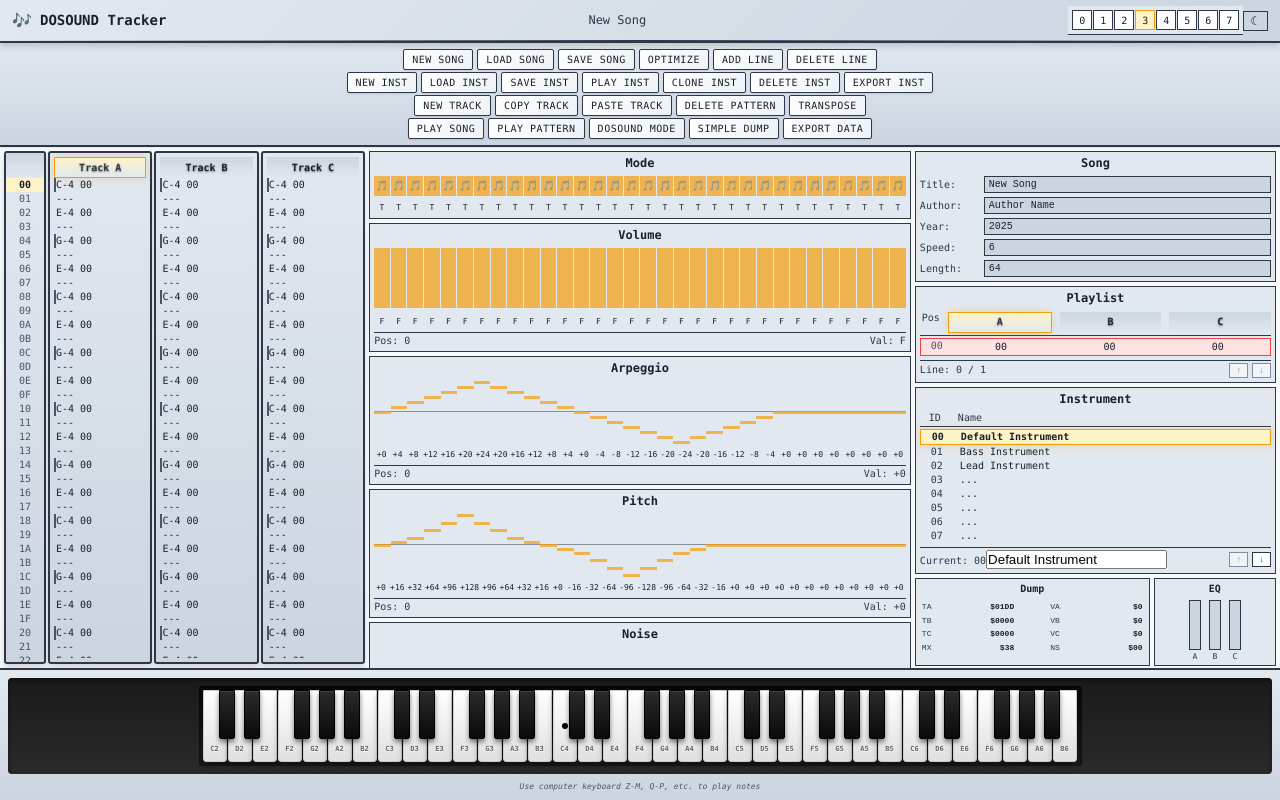
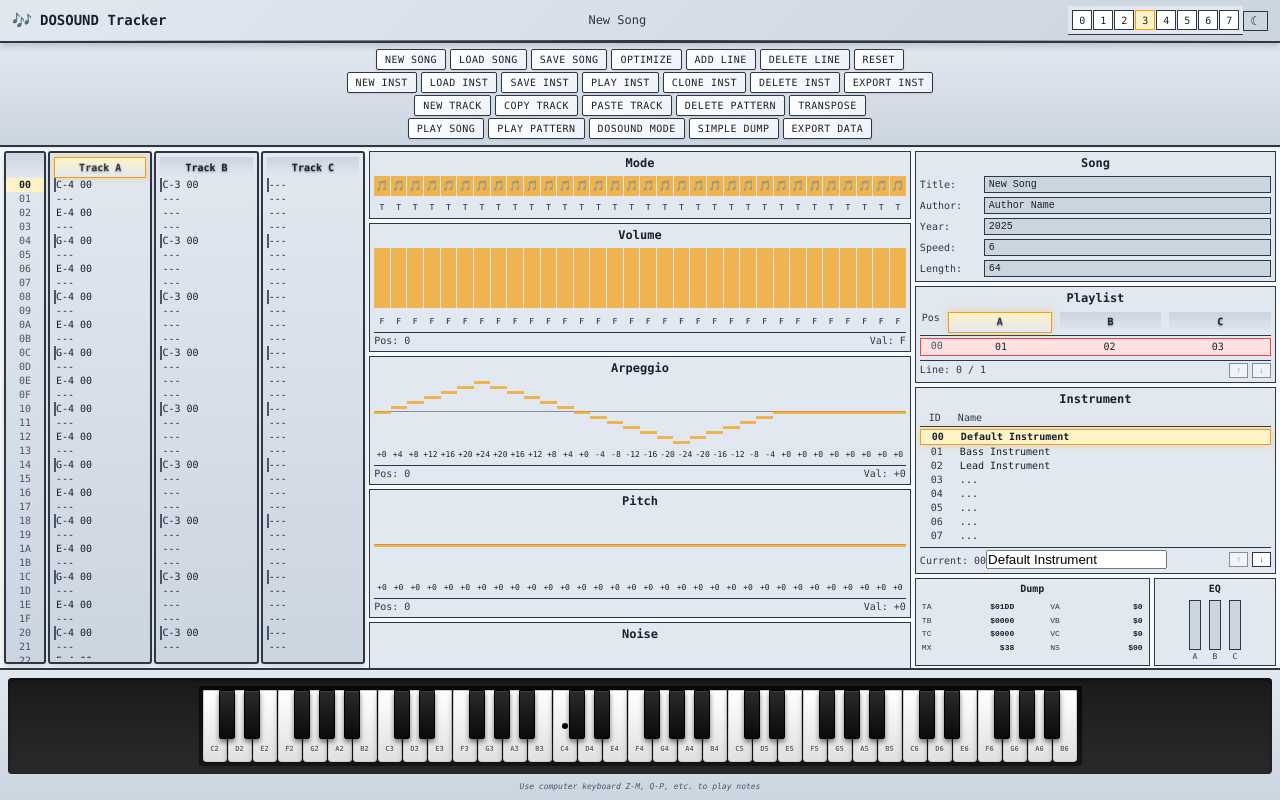
Before and after one commit to zoltraks/dosound-tracker, a React (Vite) app: page / in a window 1280 px wide. Built offline with nearby package versions, Linux system fonts and the light colour scheme.

Commit message:
Add RESET button with confirmation dialog to clear localStorage and reload application, and update default song to use three separate patterns with simplified instrument envelopes

```diff
--- a/src/App.tsx
+++ b/src/App.tsx
@@ -30,6 +30,7 @@ const App: React.FC = () => {
   const [isNewSongConfirmOpen, setIsNewSongConfirmOpen] = useState(false);
   const [isAboutOpen, setIsAboutOpen] = useState(false);
   const [isOptimizeConfirmOpen, setIsOptimizeConfirmOpen] = useState(false);
+  const [isResetConfirmOpen, setIsResetConfirmOpen] = useState(false);
   const [optimizeSummary, setOptimizeSummary] = useState('');
   const [trackClipboardError, setTrackClipboardError] = useState('');
   const [isComplexDumpMode, setIsComplexDumpMode] = useState(() => {
@@ -572,6 +573,21 @@ const App: React.FC = () => {
     setIsNewSongConfirmOpen(false);
   }, []);
 
+  const handleRequestReset = useCallback(() => {
+    setIsResetConfirmOpen(true);
+  }, []);
+
+  const handleConfirmReset = useCallback(() => {
+    // Clear all localStorage data
+    localStorage.clear();
+    // Reload the application to start fresh
+    window.location.reload();
+  }, []);
+
+  const handleCancelReset = useCallback(() => {
+    setIsResetConfirmOpen(false);
+  }, []);
+
   const handleShowAbout = useCallback(() => {
     setIsAboutOpen(true);
   }, []);
@@ -1300,6 +1316,7 @@ const App: React.FC = () => {
           onExportData={handleExportData}
           onAddLine={handleAddLine}
           onDeleteLine={handleDeleteLine}
+          onReset={handleRequestReset}
           isPlaying={sequencerState.isPlaying}
           isPatternPlaying={isPatternPlaying}
           isDosoundMode={false} // TODO: Implement settings property on Song interface
@@ -1629,6 +1646,26 @@ const App: React.FC = () => {
             </div>
           </div>
         )}
+        {isResetConfirmOpen && (
+          <div className="modal-backdrop">
+            <div className="modal-dialog">
+              <div className="modal-title">Reset application?</div>
+              <div className="modal-body">
+                All saved data will be permanently deleted and the application will reload to default state.
+                <br />
+                <br />
+                This action cannot be undone.
+                <br />
+                <br />
+                Continue with reset?
+              </div>
+              <div className="modal-actions">
+                <button className="command-btn" onClick={handleConfirmReset}>Reset</button>
+                <button className="command-btn" onClick={handleCancelReset}>Cancel</button>
+              </div>
+            </div>
+          </div>
+        )}
       </div>
     );
   } catch (error) {
--- a/src/components/CommandPanel.tsx
+++ b/src/components/CommandPanel.tsx
@@ -17,6 +17,7 @@ interface CommandPanelProps {
   onExportData: () => void;
   onAddLine: () => void;
   onDeleteLine: () => void;
+  onReset: () => void;
   isPlaying: boolean;
   isPatternPlaying: boolean;
   isDosoundMode: boolean;
@@ -46,6 +47,7 @@ export const CommandPanel: React.FC<CommandPanelProps> = ({
   onExportData,
   onAddLine,
   onDeleteLine,
+  onReset,
   isPlaying,
   isPatternPlaying,
   isDosoundMode,
@@ -67,6 +69,7 @@ export const CommandPanel: React.FC<CommandPanelProps> = ({
         <button onClick={onOptimize} className="command-btn">OPTIMIZE</button>
         <button onClick={onAddLine} className="command-btn">ADD LINE</button>
         <button onClick={onDeleteLine} className="command-btn">DELETE LINE</button>
+        <button onClick={onReset} className="command-btn">RESET</button>
       </div>
 
       {/* Instrument Operations */}
--- a/src/hooks/useDataManagement.ts
+++ b/src/hooks/useDataManagement.ts
@@ -13,22 +13,43 @@ const DEFAULT_SONG_AUTHOR = 'Author Name';
 
 const createDefaultSong = (): Song => {
   const defaultPatternLength = PATTERN_LENGTH;
-  const defaultPattern: Pattern = {
-    id: '00',
-    name: 'Default Pattern',
+
+  // Create three different patterns for each track
+  const defaultPatternA: Pattern = {
+    id: '01',
+    name: 'Pattern 01',
     lines: Array.from({ length: defaultPatternLength }, (_, i) => {
       const line: PatternLine = { trackA: null, trackB: null, trackC: null };
 
-      // Add some notes to create a simple melody
+      // Add some notes to create a simple melody on track A
       if (i % 8 === 0) line.trackA = { note: 'C', octave: 4, instrument: '00' };
       if (i % 8 === 2) line.trackA = { note: 'E', octave: 4, instrument: '00' };
       if (i % 8 === 4) line.trackA = { note: 'G', octave: 4, instrument: '00' };
       if (i % 8 === 6) line.trackA = { note: 'E', octave: 4, instrument: '00' };
 
+      return line;
+    })
+  };
+
+  const defaultPatternB: Pattern = {
+    id: '02',
+    name: 'Pattern 02',
+    lines: Array.from({ length: defaultPatternLength }, (_, i) => {
+      const line: PatternLine = { trackA: null, trackB: null, trackC: null };
+
       // Add some bass notes on track B
-      if (i % 4 === 0) line.trackB = { note: 'C', octave: 3, instrument: '00' };
+      if (i % 4 === 0) line.trackA = { note: 'C', octave: 3, instrument: '00' };
 
       return line;
+    })
+  };
+
+  const defaultPatternC: Pattern = {
+    id: '03',
+    name: 'Pattern 03',
+    lines: Array.from({ length: defaultPatternLength }, () => {
+      // Empty pattern for track C
+      return { trackA: null, trackB: null, trackC: null };
     })
   };
 
@@ -38,8 +59,8 @@ const createDefaultSong = (): Song => {
     year: new Date().getFullYear(),
     speed: 6,
     patternLength: defaultPatternLength,
-    patterns: [defaultPattern],
-    playlist: [{ trackA: '00', trackB: '00', trackC: '00' }],
+    patterns: [defaultPatternA, defaultPatternB, defaultPatternC],
+    playlist: [{ trackA: '01', trackB: '02', trackC: '03' }],
     instruments: [
       {
         id: '00',
@@ -49,10 +70,7 @@ const createDefaultSong = (): Song => {
           0, 4, 8, 12, 16, 20, 24, 20, 16, 12, 8, 4, 0, -4, -8, -12, -16, -20, -24, -20,
           -16, -12, -8, -4, ...Array(8).fill(0)
         ],
-        pitchEnvelope: [
-          0, 16, 32, 64, 96, 128, 96, 64, 32, 16, 0, -16, -32, -64, -96, -128, -96, -64,
-          -32, -16, ...Array(12).fill(0)
-        ],
+        pitchEnvelope: Array(32).fill(0),
         noiseEnvelope: Array(32).fill(0),
         modeEnvelope: Array(32).fill(0),
         base: DEFAULT_BASE_KEY
@@ -64,7 +82,7 @@ const createDefaultSong = (): Song => {
         arpeggioEnvelope: [
           12, 8, 4, 0, -4, -8, -12, -8, -4, 0, 4, 8, 12, ...Array(19).fill(0)
         ],
-        pitchEnvelope: [64, 32, 0, -32, -64, -32, 0, 32, 64, ...Array(23).fill(0)],
+        pitchEnvelope: Array(32).fill(0),
         noiseEnvelope: Array(32).fill(0),
         modeEnvelope: Array(32).fill(0),
         base: DEFAULT_BASE_KEY
@@ -76,9 +94,7 @@ const createDefaultSong = (): Song => {
         arpeggioEnvelope: [
           24, 20, 16, 12, 8, 4, 0, -4, -8, -12, -16, -20, -24, ...Array(19).fill(0)
         ],
-        pitchEnvelope: [
-          128, 96, 64, 32, 0, -32, -64, -96, -128, ...Array(23).fill(0)
-        ],
+        pitchEnvelope: Array(32).fill(0),
         noiseEnvelope: Array(32).fill(0),
         modeEnvelope: Array(32).fill(0),
         base: DEFAULT_BASE_KEY
@@ -146,7 +162,7 @@ export const useDataManagement = () => {
       name: 'Default Instrument',
       volumeEnvelope: Array(32).fill(0x0F),
       arpeggioEnvelope: [0, 4, 8, 12, 16, 20, 24, 20, 16, 12, 8, 4, 0, -4, -8, -12, -16, -20, -24, -20, -16, -12, -8, -4, ...Array(8).fill(0)],
-      pitchEnvelope: [0, 16, 32, 64, 96, 128, 96, 64, 32, 16, 0, -16, -32, -64, -96, -128, -96, -64, -32, -16, ...Array(12).fill(0)],
+      pitchEnvelope: Array(32).fill(0),
       noiseEnvelope: Array(32).fill(0),
       modeEnvelope: Array(32).fill(0),
       base: DEFAULT_BASE_KEY
```
